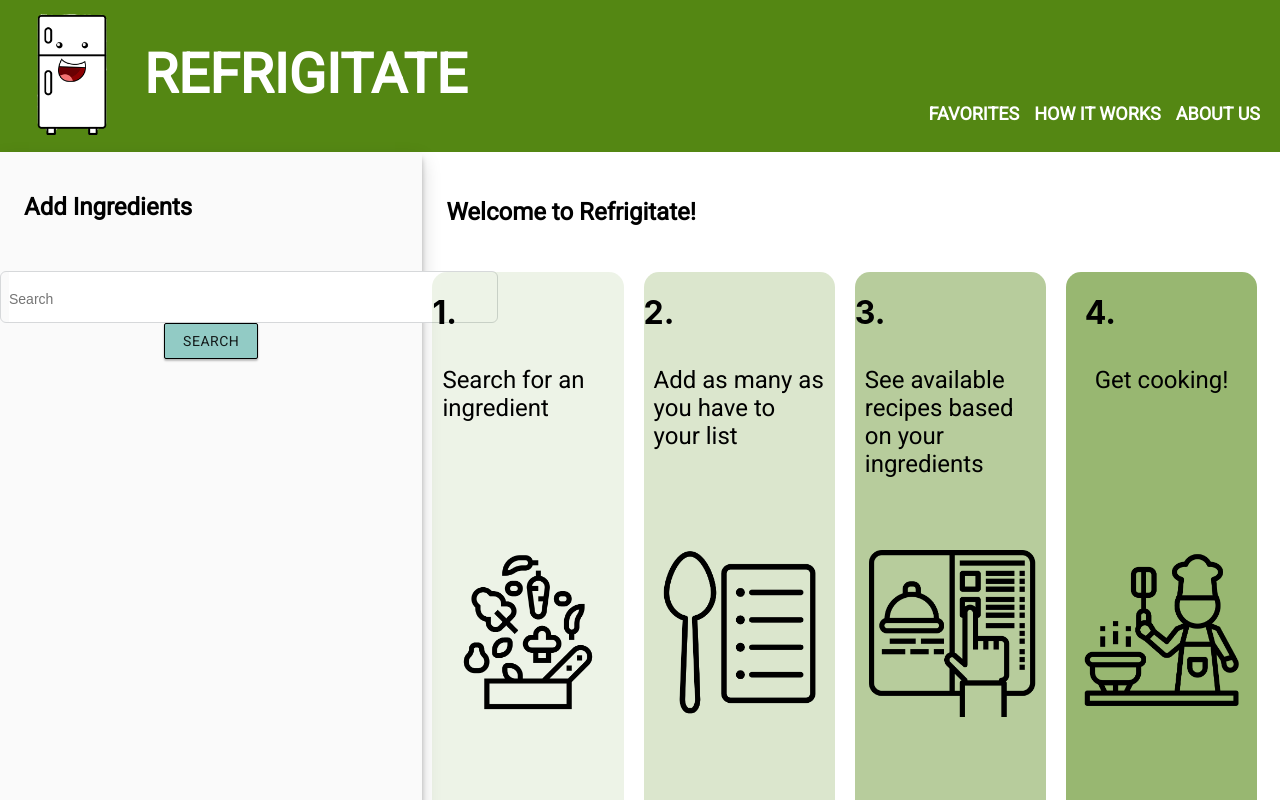
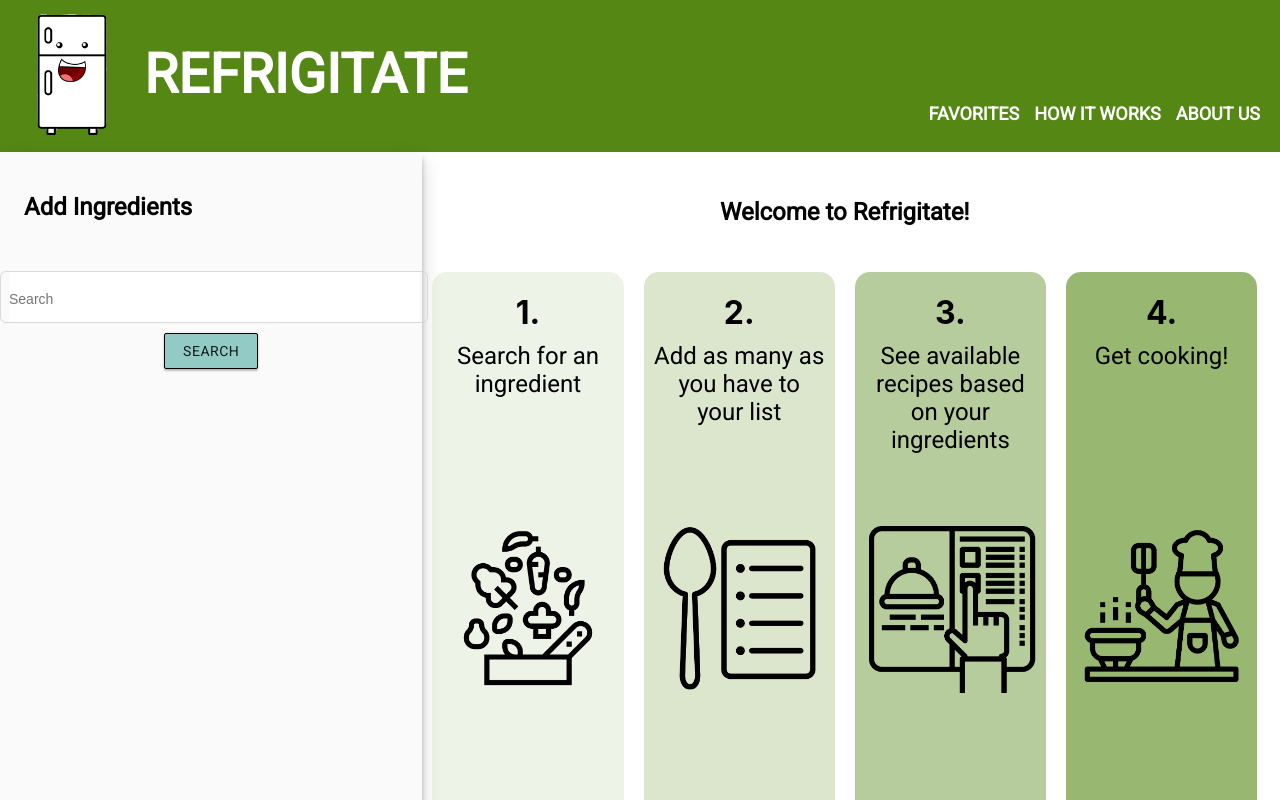
Before and after one commit to Maxizzle/Refrigitate, a React (Create React App) app: page / in a window 1280 px wide. Shown: the top 800 px of the page. Built offline with nearby package versions, Linux system fonts and the light colour scheme; a web font is replaced by a local one.

Commit message:
dekstop layout tinkering

```diff
--- a/src/components/Search.jsx
+++ b/src/components/Search.jsx
@@ -118,6 +118,7 @@ class Search extends React.Component {
                     ))}
                   </ul>
                   <input
+                    className="bar"
                     type="text"
                     value={this.state.value}
                     onChange={this.handleEvent}
--- a/src/components/styles/Instructions.css
+++ b/src/components/styles/Instructions.css
@@ -10,6 +10,16 @@
     font-family: Roboto;
     height: 150px;
     padding: 10px;
+}
+
+.instruction_text h1 {
+  text-align: center;
+  margin-bottom: 0px;
+}
+
+.instruction_text p {
+  margin-top: 0px;
+  text-align: center;
 }
 
 .intro-page{
--- a/src/components/styles/Search.css
+++ b/src/components/styles/Search.css
@@ -13,7 +13,7 @@
 
 .search_form {
     width: 33%;
-    height: 100vh;
+    height: 130vh;
     box-shadow: 0 5.5px 5px 0 rgba(0, 0, 0, 0.24), 0 9px 18px 0 rgba(0, 0, 0, 0.18);
     background-color: #fafafa;
 }
@@ -60,7 +60,7 @@
     font-weight: 500;
     letter-spacing: 0.5px;
     color: rgba(0, 0, 0, 0.87);
-
+    margin-top: 10px;
 }
 
 /* ///RESULTS */
@@ -69,6 +69,7 @@
     width: 66%;
     display: flex;
     flex-direction: column;
+    align-items: center;
 }
 
 .results {
@@ -83,6 +84,8 @@
     border: solid 1px #e0e1e5;
     display: flex;
     width: 100%;
+    padding: 10px;
+    padding-bottom: 10px;
 }
 
 .recipe_img {
--- a/src/components/styles/TagsInput.scss
+++ b/src/components/styles/TagsInput.scss
@@ -3,7 +3,7 @@
     align-items: flex-start;
     flex-wrap: wrap;
     min-height: 48px;
-    width: 480px;
+    width: 32vw;
     padding: 0 8px;
     border: 1px solid rgb(214, 216, 218);
     border-radius: 6px;
```
